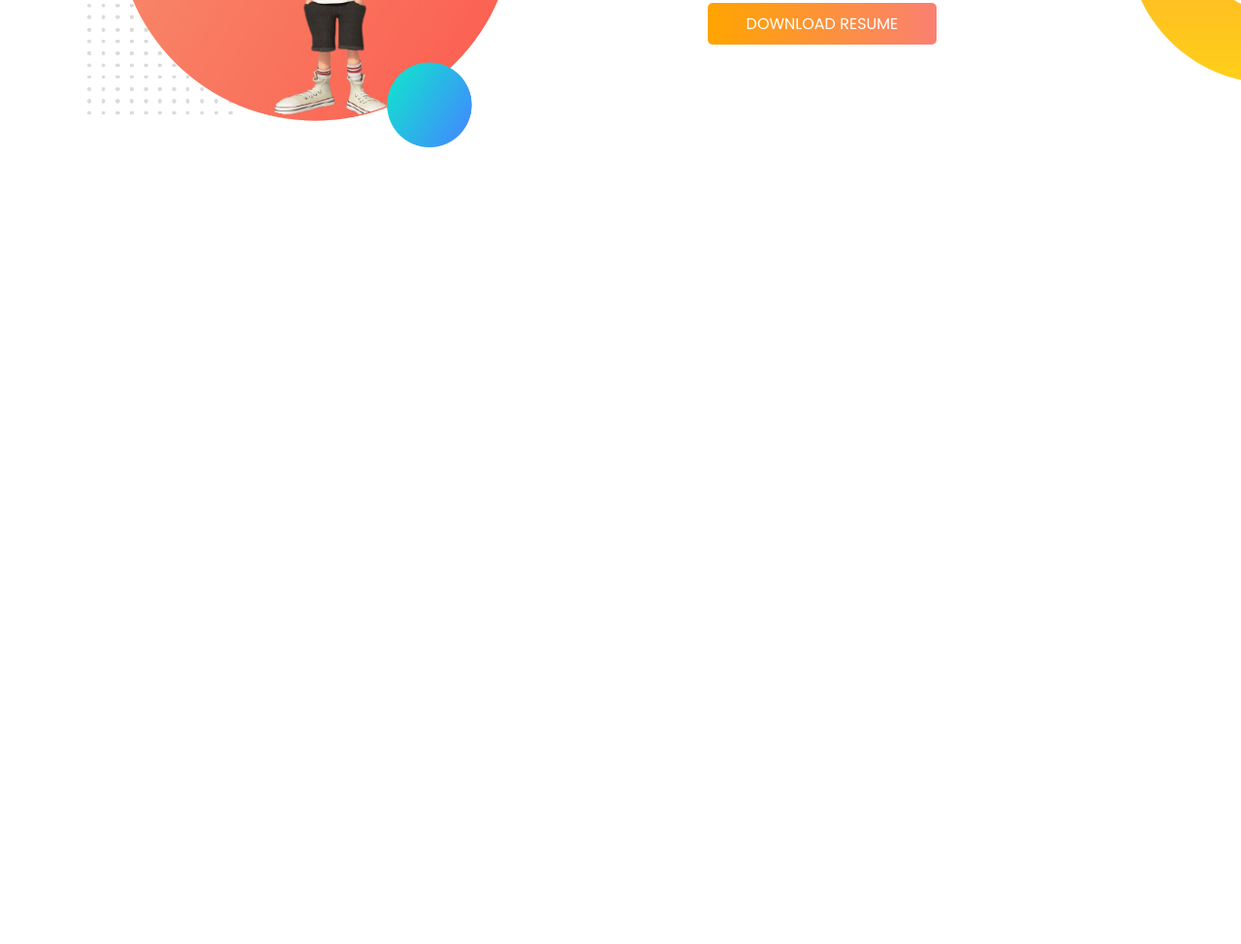
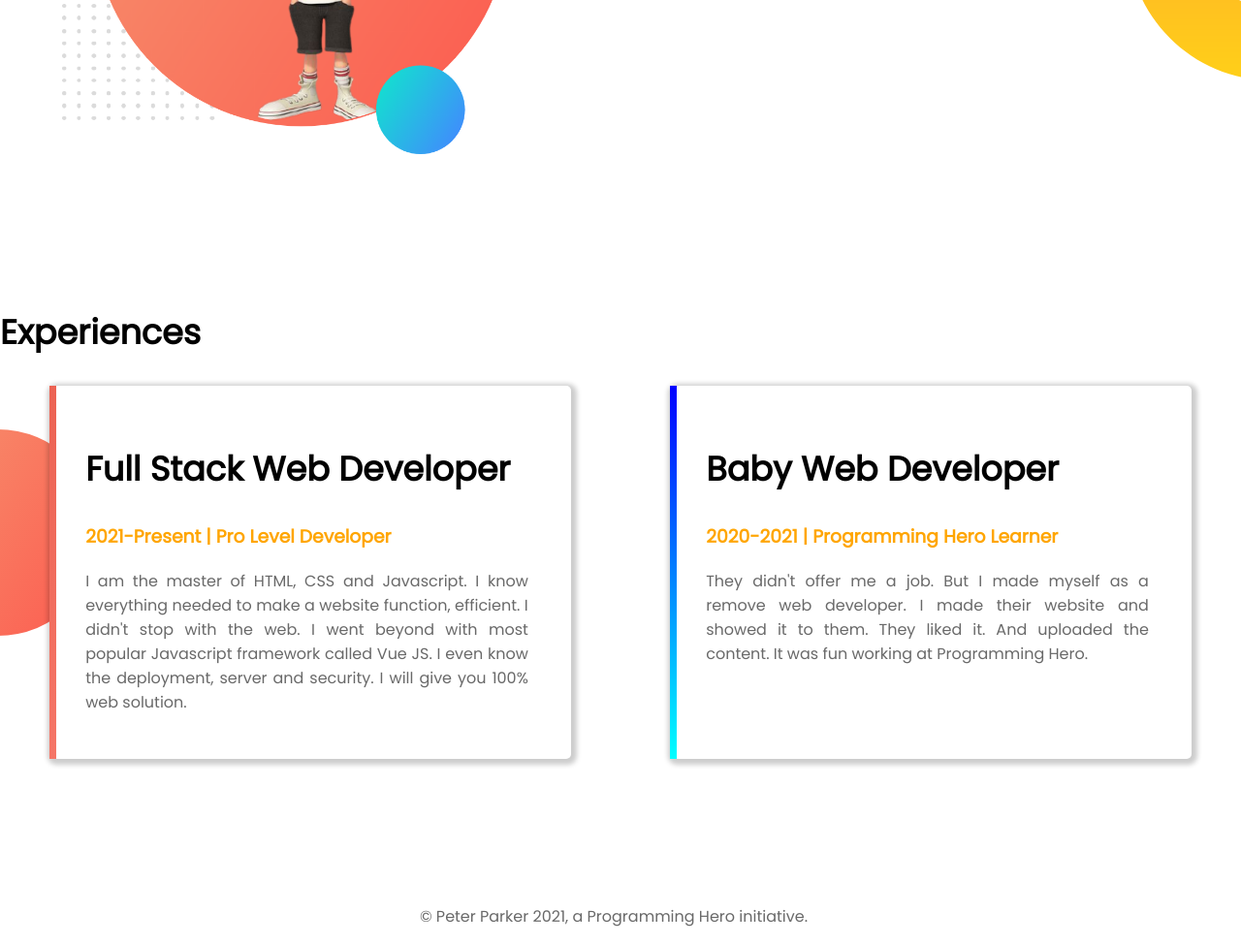
Before and after one commit to mehedihasan99/developer-portfolio, a plain HTML site: page index.html in a window 1280 px wide. Shown: the part 898-1872 px from the top of the page at 97% size. Before the commit the page ends 1207 px from the top, so only its background shows below. Drawn offline with Linux system fonts and the light colour scheme.

Commit message:
experience & footer part

```diff
--- a/index.html
+++ b/index.html
@@ -11,7 +11,7 @@
     <link rel="stylesheet" href="style.css">
 </head>
 <body>
-    <section class="top-banner">
+    <section class="top-banner flexible-container">
         <div class="half-width">
             <h1>Welcome To</h1>
             <h1><span class="orange-color">Mehedi Hasan</span> World</h1>
@@ -21,12 +21,12 @@
             <a class="link-button" href="https://www.programiz.com/javascript" target="_blank" rel="noopener noreferrer">HiRE ME</a>
         </div>
 
-        <div class="half-width">
+        <div class="half-width ">
             <img src="images/my-bg2.png" alt="">
         </div>
     </section>
 
-    <section class="dream-big">
+    <section class="dream-big flexible-container">
         <div class="half-width">
             <img src="images/my-bg1.png" alt="">
         </div>
@@ -38,5 +38,28 @@
             <a class="link-button" href="https://www.programiz.com/javascript" target="_blank" rel="noopener noreferrer">DOWNLOAD RESUME</a>
         </div>
     </section>
+
+    <section class="experiences-area">
+        <h1>Experiences</h1>
+        <div class="flexible-container">
+            <div id="full-stack" class="experience-item">
+                <h1>Full Stack Web Developer</h1>
+                <h3 class="orange-color">2021-Present | Pro Level Developer</h3>
+                <p>I am the master of HTML, CSS and Javascript. I know everything needed to make a website function, efficient. I didn't
+                stop with the web. I went beyond with most popular Javascript framework called Vue JS. I even know the deployment,
+                server and security. I will give you 100% web solution.</p>
+            </div>
+
+            <div id="baby-web" class="experience-item">
+                <h1>Baby Web Developer</h1>
+                <h3 class="orange-color">2020-2021 | Programming Hero Learner</h3>
+                <p>They didn't offer me a job. But I made myself as a remove web developer. I made their website and showed it to them.
+                They liked it. And uploaded the content. It was fun working at Programming Hero.</p>
+            </div>
+        </div>
+    </section>
+    <footer>
+        <p class="footer-pera">© Peter Parker 2021, a Programming Hero initiative.</p>
+    </footer>
 </body>
 </html>
--- a/style.css
+++ b/style.css
@@ -4,18 +4,25 @@ body {
   padding: 0;
 }
 h1 {
-  font-size: 50px;
+  font-size: 35px;
+}
+p {
+  color: #696969;
+  text-align: justify;
+  padding-right: 14px;
 }
 .orange-color {
   color: orange;
 }
 section {
+  margin-bottom: 150px;
+}
+.flexible-container {
   display: flex;
-  margin-bottom: 150px;
 }
 .half-width {
   width: 50%;
-  padding-left: 7%;
+  padding-left: 5%;
 }
 .half-width img {
   width: 80%;
@@ -36,3 +43,30 @@ section {
   background-repeat: no-repeat;
   background-position: right;
 }
+.experiences-area {
+  background-image: url(./images/exp-bg.png);
+  background-repeat: no-repeat;
+  background-position: left;
+}
+.experience-item {
+  width: 50%;
+  margin-left: 4%;
+  margin-right: 4%;
+  padding: 30px;
+  border-radius: 5px;
+  box-shadow: 2px 2px 5px 4px rgba(0, 0, 0, 0.2);
+  background-color: white;
+}
+#full-stack {
+  border-left: 7px solid;
+  border-image: linear-gradient(rgb(231, 88, 72), salmon);
+  border-image-slice: 100;
+}
+#baby-web {
+  border-left: 7px solid;
+  border-image: linear-gradient(blue, cyan);
+  border-image-slice: 1;
+}
+.footer-pera {
+  text-align: center;
+}
```
